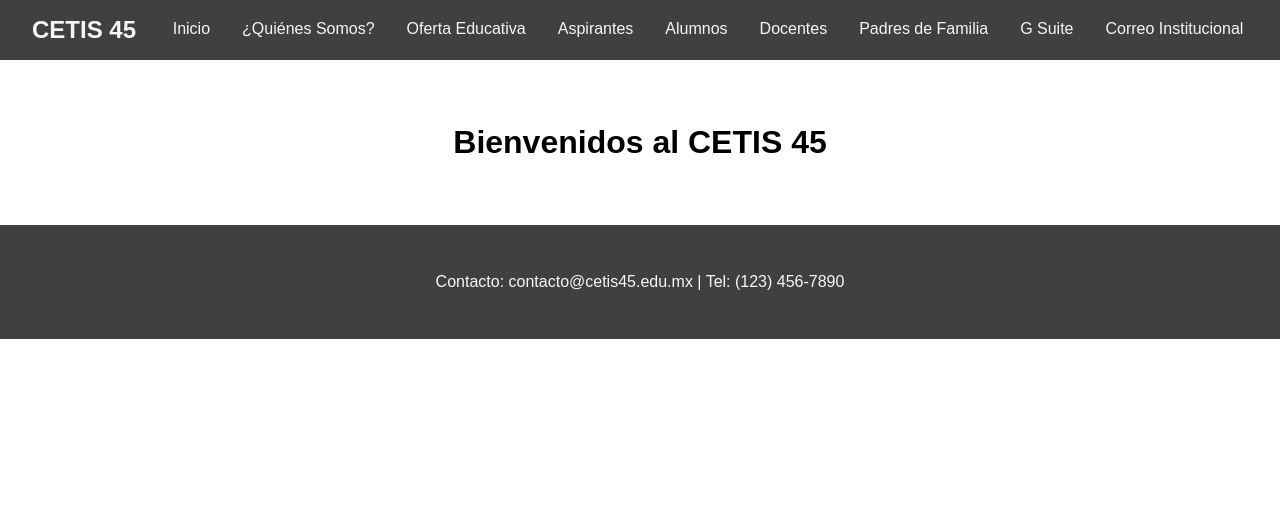
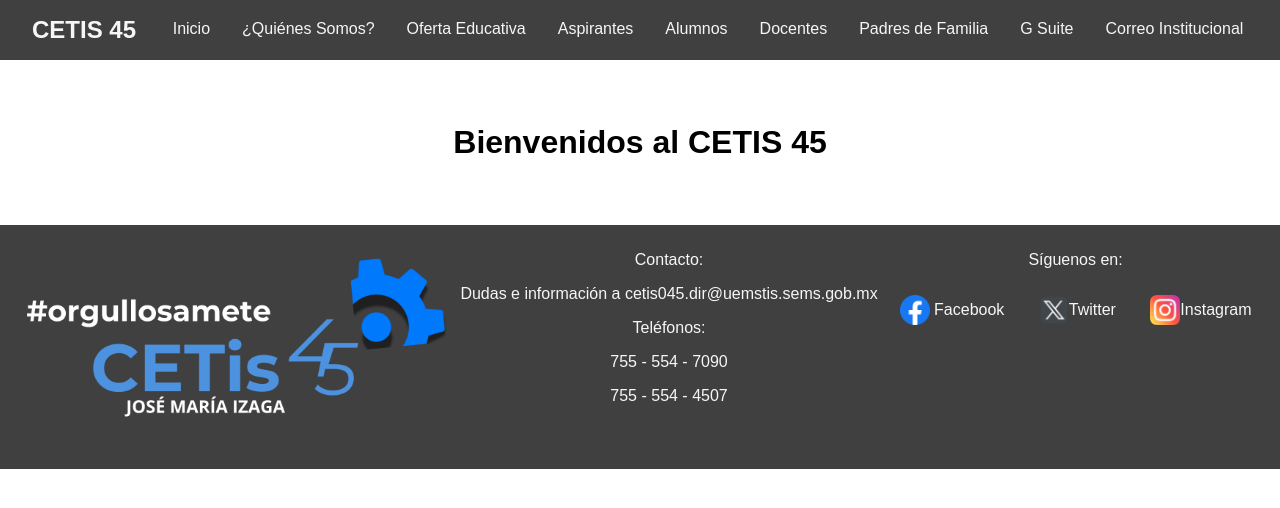
Before and after one commit to Giogamm/Cetis45, a plain HTML site: page index.html in a window 1280 px wide. Drawn offline with Linux system fonts and the light colour scheme.

Commit message:
footer terminado, faltan cosillas

```diff
--- a/index.html
+++ b/index.html
@@ -59,7 +59,24 @@
 
     <!-- Footer -->
     <footer class="footer">
-        <p>Contacto: contacto@cetis45.edu.mx | Tel: (123) 456-7890</p>
+
+        <div class="imagenFooter">
+            <img src="img/cetis45.png" alt="">
+        </div>
+        <div class="contacto">
+        <p>Contacto:</p>
+        <p>Dudas e información a cetis045.dir@uemstis.sems.gob.mx</p>
+        <p>Teléfonos:</p>
+        <p>755 - 554 - 7090</p>
+        <p>755 - 554 - 4507</p>
+</div>
+
+<div class="siguenos">
+    <p>Síguenos en:</p>
+    <a href="https://www.facebook.com/CETis45" target="_blank"><img src="img/facebook.png" alt="Facebook"> Facebook</a>
+    <a href="https://twitter.com/cetis45" target="_blank"><img src="img/twitter.png" alt="Twitter">Twitter</a>
+    <a href="https://www.instagram.com/cetis_45/" target="_blank"><img src="img/instagram.png" alt="Instagram">Instagram</a>
+</div>
     </footer>
 
     <script src="script.js"></script>
--- a/style.css
+++ b/style.css
@@ -75,8 +75,35 @@
     background-color: #404041;
     color: #f6f6f6;
     text-align: center;
-    padding: 2rem 1rem;
+    padding: 10px;
+    display: flex;
+    justify-content: space-around;
 }
+
+.imagenFooter img{
+  height: 220px;
+}
+
+.siguenos img{
+    width: 30px;
+    height: 30px;
+      position: relative;
+    top: 10px;
+
+}
+
+.siguenos a{
+    margin: 0 15px;
+    text-decoration: none;
+    color: #f6f6f6;
+    padding-bottom: 0.5rem;
+    transition: color .3s;
+}
+
+.siguenos a:hover {
+    color: #4D92DF;
+}
+
 
 /* Estilos para el menú móvil */
 .mobile-menu {
@@ -190,4 +217,9 @@
         background: none;
         transition: width .3s;
     }
+
+    .footer{
+        display: block;
+        padding: 40px;
+    }
 }
```
Also changed, not shown: img/cetis45.png (added), img/facebook.png (added), img/instagram.png (added), img/twitter.png (added). Lines whose indentation alone changed are shown as unchanged.
